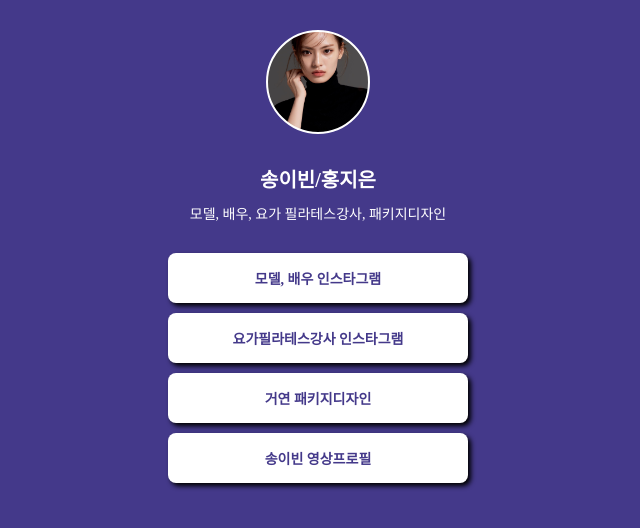
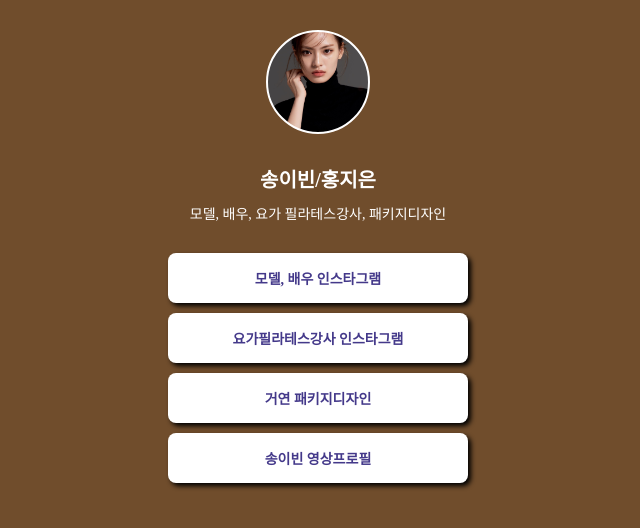
Before and after one commit to yibinsong/mypage, a plain HTML site: page index.html in a window 1280 px wide. Shown: the whole page, without its empty margins (322-962 px from the left). Drawn offline with Linux system fonts and the light colour scheme; a web font is replaced by a local one.

Commit message:
Update index.html

```diff
--- a/index.html
+++ b/index.html
@@ -1,8 +1,6 @@
 <!DOCTYPE html>
 <html>
     <head>
-        <!-- 웹페이지 보이지는 않지만, 필요한 설정을 해두는 곳이에요.
-             우리가 집을 위해 미리 생각 해놓은 것을 적어두는 곳이라고 할 수 있죠!-->
         <meta charset="UTF-8" />
         <meta http-equiv="X-UA-Compatible" content="IE=edge" />
         <meta name="viewport" content="width=device-width, initial-scale=1.0" />
@@ -16,7 +14,7 @@
                 font-family: "Pretendard",serif;
             }
             body {
-                background-color: #44398a;
+                background-color: #704d2c;
             }
             .profile {
                 width: 100px;
```
